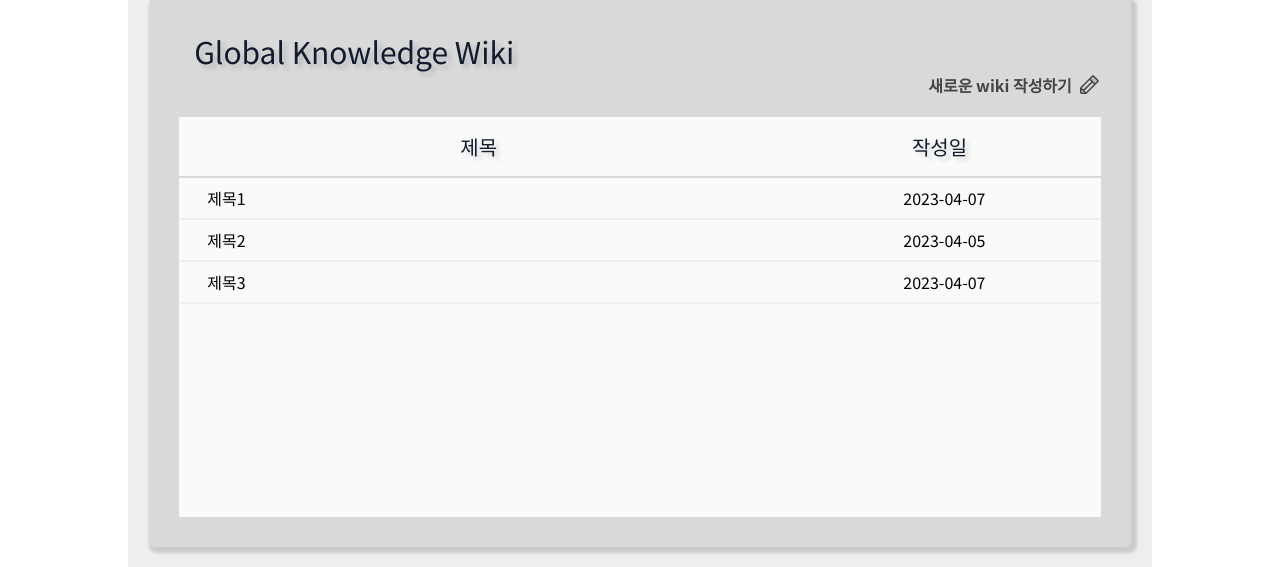
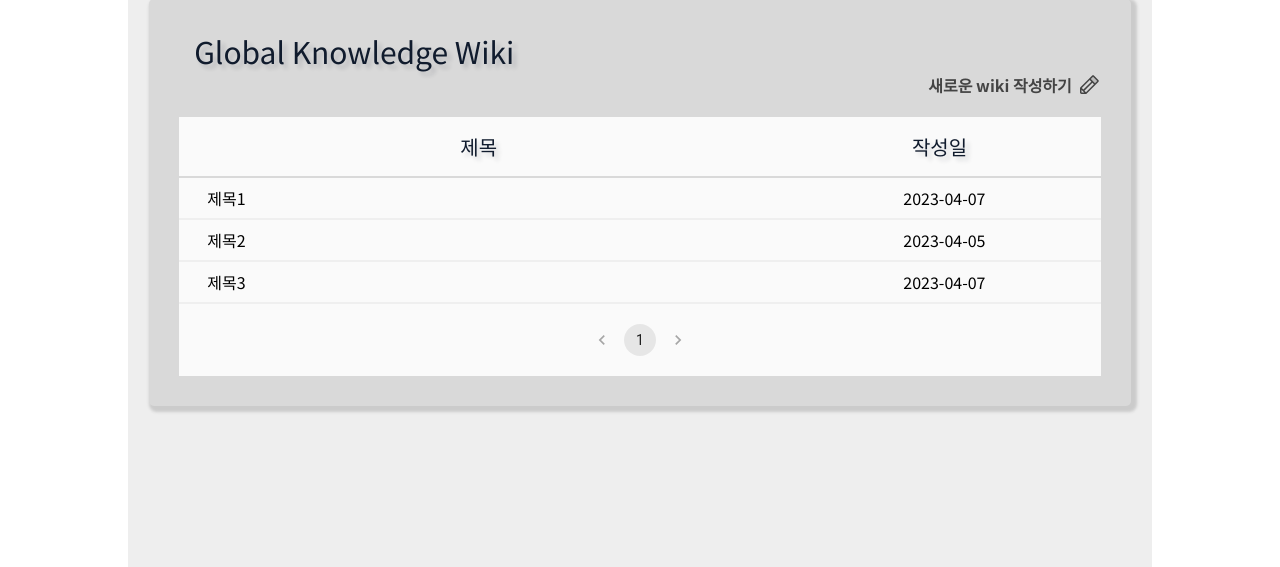
Before and after one commit to AngelaChaejung/LCJ_WikiPage, a React (Create React App) app: page / in a window 1280 px wide. Shown: the part 198-765 px from the top of the page. Built offline with nearby package versions, Linux system fonts and the light colour scheme; data requests are answered from the project's data file; a web font is replaced by a local one.

Commit message:
:white_check_mark: detail component 완성

```diff
--- a/package.json
+++ b/package.json
@@ -3,6 +3,10 @@
   "version": "0.1.0",
   "private": true,
   "dependencies": {
+    "@emotion/react": "^11.10.6",
+    "@emotion/styled": "^11.10.6",
+    "@mui/material": "^5.11.16",
+    "@mui/styled-engine-sc": "^5.11.11",
     "@reduxjs/toolkit": "^1.9.3",
     "@testing-library/jest-dom": "^5.14.1",
     "@testing-library/react": "^13.0.0",
@@ -11,6 +15,7 @@
     "json-server": "^0.17.3",
     "react": "^18.2.0",
     "react-dom": "^18.2.0",
+    "react-js-pagination": "^3.0.3",
     "react-redux": "^8.0.5",
     "react-router-dom": "^6.10.0",
     "react-scripts": "5.0.1",
--- a/src/components/WikiPage.jsx
+++ b/src/components/WikiPage.jsx
@@ -3,6 +3,7 @@ import styled from "styled-components";
 import axios from "axios";
 import { useNavigate } from "react-router-dom";
 import pencil from "../img/newpostIcon/pencil.svg";
+import Pagination from "@mui/material/Pagination";
 
 const WikiPage = () => {
   const navigate = useNavigate();
@@ -17,10 +18,17 @@ const WikiPage = () => {
     getData();
   }, []);
 
+  const [currentPage, setCurrentPage] = useState(1);
+  const itemsPerPage = 5;
+  const totalItemsCount = db ? db.length : 0;
+  const currentItems = db?.slice((currentPage - 1) * itemsPerPage, currentPage * itemsPerPage);
+  const handlePageChange = (e, v) => {
+    setCurrentPage(v);
+  };
   return (
     <div>
       <STitleSpan>Global Knowledge Wiki</STitleSpan>
-      <SAddPost onClick={() => navigate(`/newpost`)}>
+      <SAddPost onClick={() => navigate("/newpost")}>
         <SPencilIcon src={pencil} alt="pencil" />
         새로운 wiki 작성하기
       </SAddPost>
@@ -29,12 +37,22 @@ const WikiPage = () => {
           <STitle>제목</STitle> <SDate>작성일</SDate>
         </S1stRow>
 
-        {db?.map((a, i) => (
-          <SContentContainer key={i}>
-            <SContentTitle onClick={() => navigate(`/detail/${a.id}`)}>{a.title}</SContentTitle>{" "}
-            <SContentDate>{a.date}</SContentDate>
-          </SContentContainer>
-        ))}
+        {db &&
+          currentItems.map((a, i) => (
+            <SContentContainer key={i}>
+              <SContentTitle onClick={() => navigate(`/detail/${a.id}`)}>{a.title}</SContentTitle>
+              <SContentDate>{a.date}</SContentDate>
+            </SContentContainer>
+          ))}
+        <SPagenationDiv>
+          <Pagination
+            count={Math.ceil(totalItemsCount / 5)}
+            Page={currentPage}
+            itemsCountPerPage={5}
+            pageRangeDisplayed={5}
+            onChange={handlePageChange}
+          />
+        </SPagenationDiv>
       </SListBox>
     </div>
   );
@@ -60,7 +78,7 @@ const STitleSpan = styled.span`
 
 const SListBox = styled.div`
   width: 100%;
-  height: 400px;
+  height: auto;
   background-color: #fafafa;
   margin-top: 20px;
 `;
@@ -105,3 +123,10 @@ const SContentDate = styled.div`
 const SPencilIcon = styled.img`
   cursor: pointer;
 `;
+const SPagenationDiv = styled.div`
+  justify-content: center;
+  align-items: center;
+  display: flex;
+  margin-top: 20px;
+  padding-bottom: 20px;
+`;
```
Also changed, not shown: server/db.json (+14 -1 lines), src/components/DetailContent.jsx (added, +71 -0 lines), src/img/detailkebabIcon/Group.svg (added), 1 other file (tests, documents, lock files or other folders).
